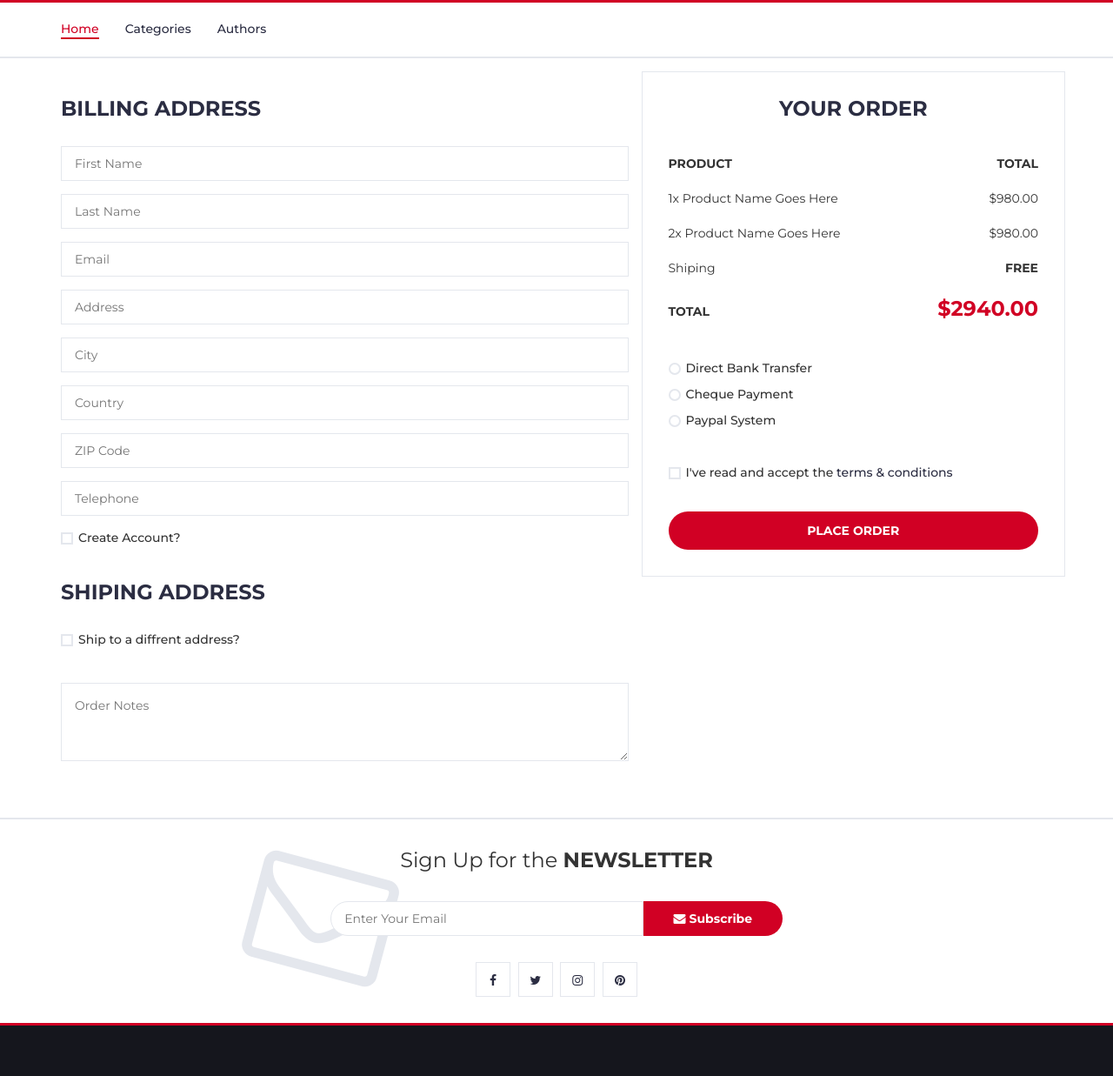
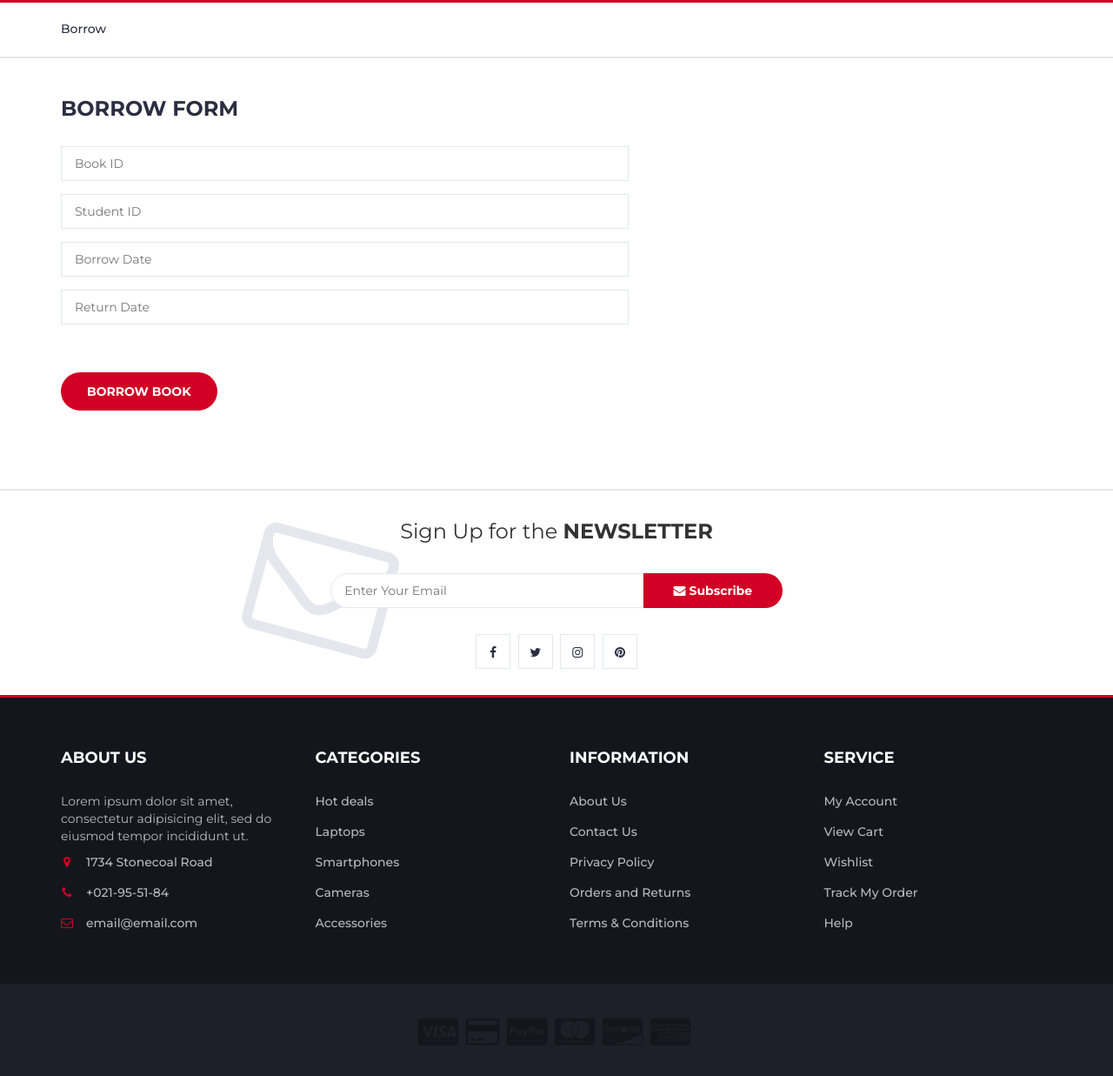
Before and after one commit to efundamentals-manhnguyen/flask-app, a plain HTML site: page front_end/borrow_checkout.html in a window 1280 px wide. Shown: the part 140-1377 px from the top of the page at 87% size. Drawn offline with Linux system fonts and the light colour scheme.

Commit message:
borrow_page_front_end_update

```diff
--- a/front_end/borrow_checkout.html
+++ b/front_end/borrow_checkout.html
@@ -164,9 +164,7 @@
 				<div id="responsive-nav">
 					<!-- NAV -->
 					<ul class="main-nav nav navbar-nav">
-						<li class="active"><a href="#">Home</a></li>
-						<li><a href="#">Categories</a></li>
-						<li><a href="#">Authors</a></li>
+						<li><a href="#">Borrow</a></li>
 					</ul>
 					<!-- /NAV -->
 				</div>
@@ -187,165 +185,29 @@
 						<!-- Billing Details -->
 						<div class="billing-details">
 							<div class="section-title">
-								<h3 class="title">Billing address</h3>
+								<h3 class="title">Borrow Form</h3>
 							</div>
 							<div class="form-group">
-								<input class="input" type="text" name="first-name" placeholder="First Name">
+								<input class="input" type="text" name="book-id" placeholder="Book ID">
 							</div>
 							<div class="form-group">
-								<input class="input" type="text" name="last-name" placeholder="Last Name">
+								<input class="input" type="text" name="student-id" placeholder="Student ID">
 							</div>
 							<div class="form-group">
-								<input class="input" type="email" name="email" placeholder="Email">
+								<input class="input" type="text" name="borrow-date" placeholder="Borrow Date">
 							</div>
 							<div class="form-group">
-								<input class="input" type="text" name="address" placeholder="Address">
+								<input class="input" type="text" name="return-date" placeholder="Return Date">
 							</div>
-							<div class="form-group">
-								<input class="input" type="text" name="city" placeholder="City">
-							</div>
-							<div class="form-group">
-								<input class="input" type="text" name="country" placeholder="Country">
-							</div>
-							<div class="form-group">
-								<input class="input" type="text" name="zip-code" placeholder="ZIP Code">
-							</div>
-							<div class="form-group">
-								<input class="input" type="tel" name="tel" placeholder="Telephone">
-							</div>
-							<div class="form-group">
-								<div class="input-checkbox">
-									<input type="checkbox" id="create-account">
-									<label for="create-account">
-										<span></span>
-										Create Account?
-									</label>
-									<div class="caption">
-										<p>Lorem ipsum dolor sit amet, consectetur adipisicing elit, sed do eiusmod tempor incididunt.</p>
-										<input class="input" type="password" name="password" placeholder="Enter Your Password">
-									</div>
-								</div>
-							</div>
+							</br></br>
+							<a href="#" class="primary-btn order-submit">Borrow Book</a>
 						</div>
 						<!-- /Billing Details -->
-
-						<!-- Shiping Details -->
-						<div class="shiping-details">
-							<div class="section-title">
-								<h3 class="title">Shiping address</h3>
-							</div>
-							<div class="input-checkbox">
-								<input type="checkbox" id="shiping-address">
-								<label for="shiping-address">
-									<span></span>
-									Ship to a diffrent address?
-								</label>
-								<div class="caption">
-									<div class="form-group">
-										<input class="input" type="text" name="first-name" placeholder="First Name">
-									</div>
-									<div class="form-group">
-										<input class="input" type="text" name="last-name" placeholder="Last Name">
-									</div>
-									<div class="form-group">
-										<input class="input" type="email" name="email" placeholder="Email">
-									</div>
-									<div class="form-group">
-										<input class="input" type="text" name="address" placeholder="Address">
-									</div>
-									<div class="form-group">
-										<input class="input" type="text" name="city" placeholder="City">
-									</div>
-									<div class="form-group">
-										<input class="input" type="text" name="country" placeholder="Country">
-									</div>
-									<div class="form-group">
-										<input class="input" type="text" name="zip-code" placeholder="ZIP Code">
-									</div>
-									<div class="form-group">
-										<input class="input" type="tel" name="tel" placeholder="Telephone">
-									</div>
-								</div>
-							</div>
-						</div>
-						<!-- /Shiping Details -->
-
-						<!-- Order notes -->
-						<div class="order-notes">
-							<textarea class="input" placeholder="Order Notes"></textarea>
-						</div>
-						<!-- /Order notes -->
 					</div>
 
 					<!-- Order Details -->
-					<div class="col-md-5 order-details">
-						<div class="section-title text-center">
-							<h3 class="title">Your Order</h3>
-						</div>
-						<div class="order-summary">
-							<div class="order-col">
-								<div><strong>PRODUCT</strong></div>
-								<div><strong>TOTAL</strong></div>
-							</div>
-							<div class="order-products">
-								<div class="order-col">
-									<div>1x Product Name Goes Here</div>
-									<div>$980.00</div>
-								</div>
-								<div class="order-col">
-									<div>2x Product Name Goes Here</div>
-									<div>$980.00</div>
-								</div>
-							</div>
-							<div class="order-col">
-								<div>Shiping</div>
-								<div><strong>FREE</strong></div>
-							</div>
-							<div class="order-col">
-								<div><strong>TOTAL</strong></div>
-								<div><strong class="order-total">$2940.00</strong></div>
-							</div>
-						</div>
-						<div class="payment-method">
-							<div class="input-radio">
-								<input type="radio" name="payment" id="payment-1">
-								<label for="payment-1">
-									<span></span>
-									Direct Bank Transfer
-								</label>
-								<div class="caption">
-									<p>Lorem ipsum dolor sit amet, consectetur adipisicing elit, sed do eiusmod tempor incididunt ut labore et dolore magna aliqua.</p>
-								</div>
-							</div>
-							<div class="input-radio">
-								<input type="radio" name="payment" id="payment-2">
-								<label for="payment-2">
-									<span></span>
-									Cheque Payment
-								</label>
-								<div class="caption">
-									<p>Lorem ipsum dolor sit amet, consectetur adipisicing elit, sed do eiusmod tempor incididunt ut labore et dolore magna aliqua.</p>
-								</div>
-							</div>
-							<div class="input-radio">
-								<input type="radio" name="payment" id="payment-3">
-								<label for="payment-3">
-									<span></span>
-									Paypal System
-								</label>
-								<div class="caption">
-									<p>Lorem ipsum dolor sit amet, consectetur adipisicing elit, sed do eiusmod tempor incididunt ut labore et dolore magna aliqua.</p>
-								</div>
-							</div>
-						</div>
-						<div class="input-checkbox">
-							<input type="checkbox" id="terms">
-							<label for="terms">
-								<span></span>
-								I've read and accept the <a href="#">terms & conditions</a>
-							</label>
-						</div>
-						<a href="#" class="primary-btn order-submit">Place order</a>
+					<div>
+
 					</div>
 					<!-- /Order Details -->
 				</div>
```
Also changed, not shown: front_end/book.html (+1 -1 lines), front_end/callAPI.js (+4 -4 lines).
